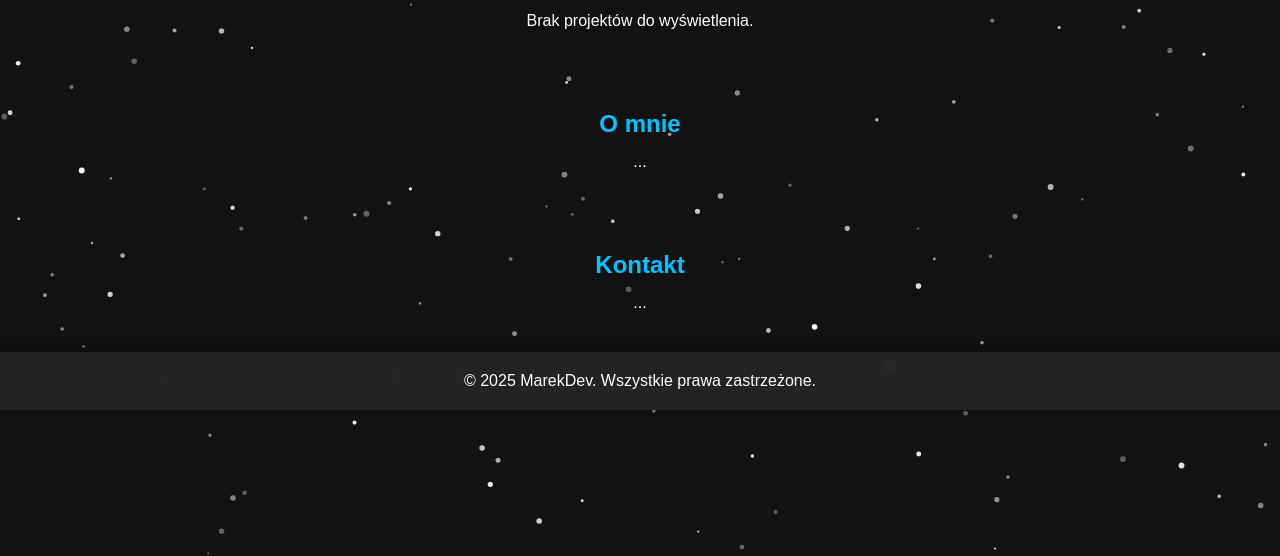
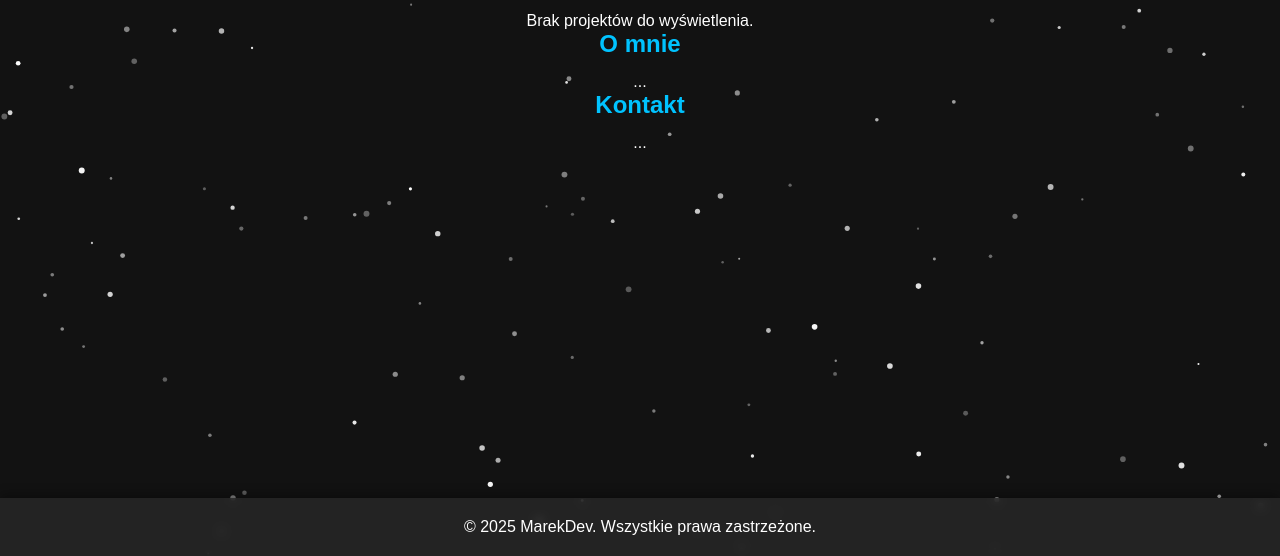
Before and after one commit to Marek8861/MarekDev, a plain HTML site: page index.html in a window 1280 px wide. Shown: the part 244-800 px from the top of the page. Drawn offline with Linux system fonts and the light colour scheme.

Commit message:
Update style.css

```diff
--- a/style.css
+++ b/style.css
@@ -9,9 +9,11 @@ body {
     background-color: #121212;
     color: #ffffff;
     overflow-x: hidden;
+    display: flex;
+    flex-direction: column;
+    min-height: 100vh; /* Minimalna wysokość ekranu */
 }
 
-/* Canvas tła */
 canvas {
     position: fixed;
     top: 0;
@@ -21,7 +23,6 @@ canvas {
     z-index: -1;
 }
 
-/* Nagłówek */
 header {
     text-align: center;
     padding: 40px;
@@ -30,7 +31,6 @@ header {
     box-shadow: 0 4px 10px rgba(0, 0, 0, 0.3);
 }
 
-/* Nawigacja */
 nav {
     text-align: center;
     background: rgba(40, 40, 40, 0.8);
@@ -40,7 +40,6 @@ nav {
 
 nav ul {
     list-style: none;
-    padding: 0;
 }
 
 nav ul li {
@@ -59,8 +58,9 @@ nav ul li a:hover {
     color: #00c3ff;
 }
 
-/* Sekcje */
-section {
+/* Główna zawartość */
+main {
+    flex: 1; /* Rozciąga się, by footer był na dole */
     padding: 40px;
     text-align: center;
 }
@@ -70,11 +70,12 @@ section h2 {
     color: #00c3ff;
 }
 
-/* Stopka */
+/* Stopka na dole */
 footer {
     text-align: center;
     padding: 20px;
     background: rgba(40, 40, 40, 0.8);
     backdrop-filter: blur(5px);
     box-shadow: 0 -4px 10px rgba(0, 0, 0, 0.3);
+    width: 100%;
 }
```
